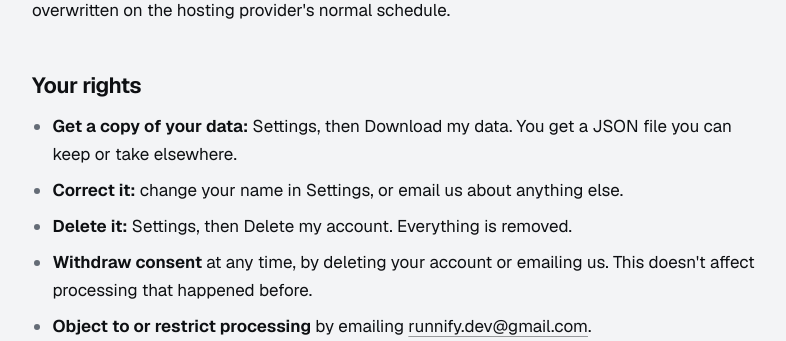
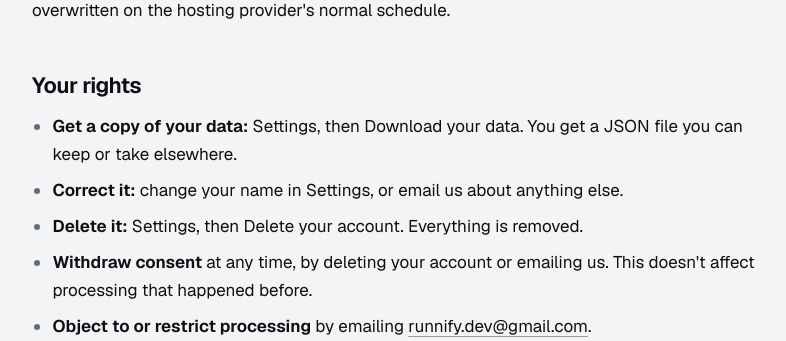
Before and after one commit to ColmAli-7/Runnify, a Flask app: page /privacy in a window 1280 px wide. Shown: the part 2156-2497 px from the top of the page, without its empty margins (328-1114 px from the left). Run offline with Flask 3, Linux system fonts and the light colour scheme; some libraries are stand-ins or nearby versions.

Commit message:
fix(legal): name the data rows as Settings does
The privacy page sent runners to "Download my data" and "Delete my
account" in Settings, but the rows there are titled "Download your
data" and "Delete your account". The directions now use the rows' own
names, and a test keeps the two in step. Only the directions changed,
so the policy version stays the same.

```diff
--- a/runnify/templates/legal/privacy.html
+++ b/runnify/templates/legal/privacy.html
@@ -93,9 +93,9 @@
 <section>
   <h2>Your rights</h2>
   <ul>
-    <li><strong>Get a copy of your data:</strong> Settings, then Download my data. You get a JSON file you can keep or take elsewhere.</li>
+    <li><strong>Get a copy of your data:</strong> Settings, then Download your data. You get a JSON file you can keep or take elsewhere.</li>
     <li><strong>Correct it:</strong> change your name in Settings, or email us about anything else.</li>
-    <li><strong>Delete it:</strong> Settings, then Delete my account. Everything is removed.</li>
+    <li><strong>Delete it:</strong> Settings, then Delete your account. Everything is removed.</li>
     <li><strong>Withdraw consent</strong> at any time, by deleting your account or emailing us. This doesn't affect processing that happened before.</li>
     <li><strong>Object to or restrict processing</strong> by emailing <a href="mailto:{{ site.contact_email }}">{{ site.contact_email }}</a>.</li>
     <li><strong>Complain</strong> to the Data Protection Commission (<a href="https://www.dataprotection.ie" rel="noopener noreferrer">dataprotection.ie</a>) or the data protection authority where you live.</li>
```
Also changed, not shown: tests/test_account_data.py (+8 -0 lines).
